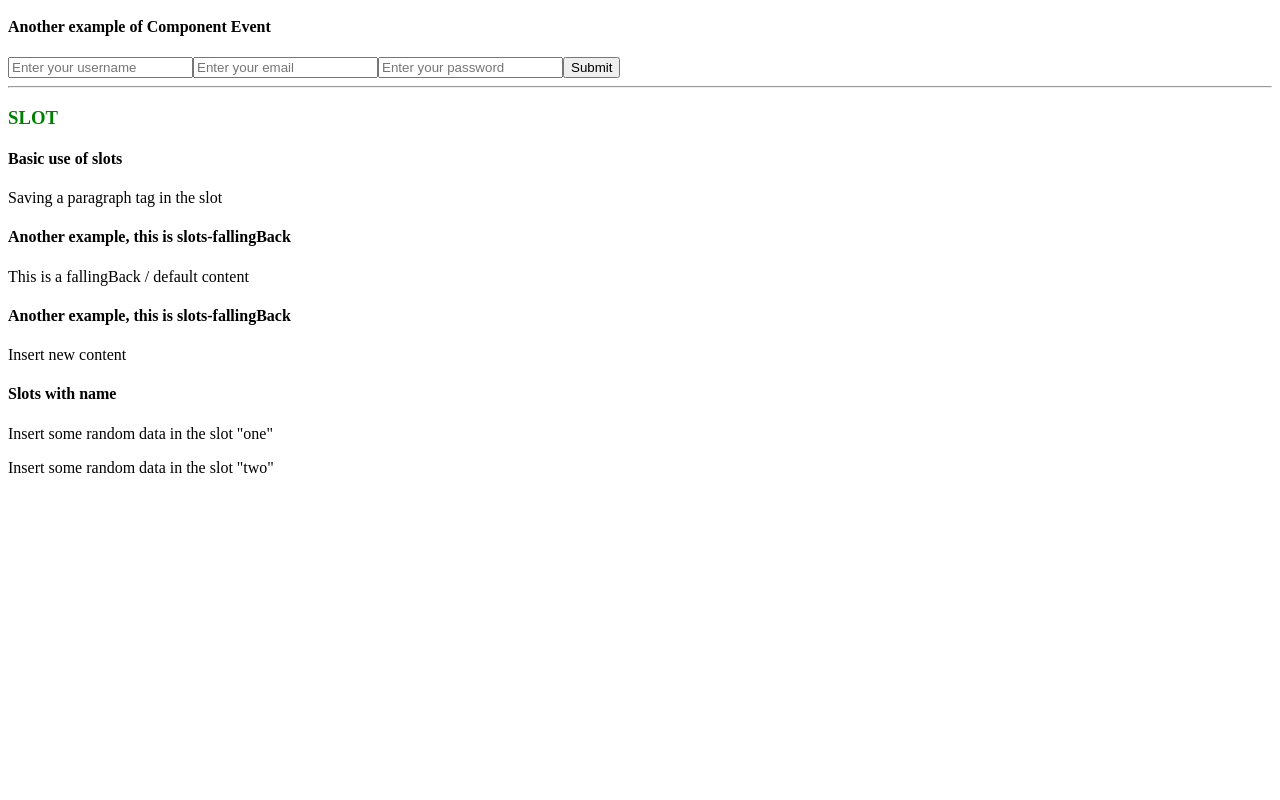
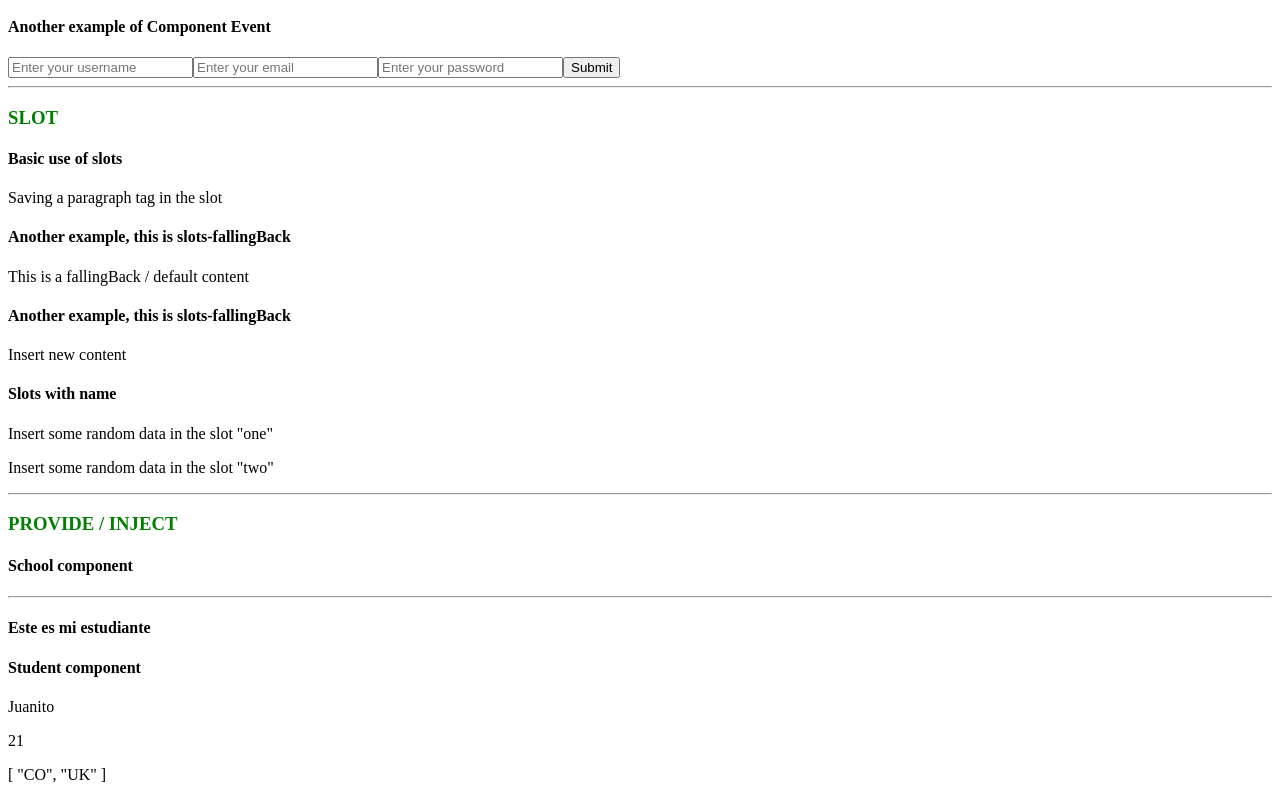
Before and after one commit to jdgonzalez03/learning-vuejs, a Vue app in the folder my-first-app/: page / in a window 1280 px wide. Shown: the part 3950-4750 px from the top of the page. Before the commit the page ends 4443 px from the top, so only its background shows below. Built offline with nearby package versions, Linux system fonts and the light colour scheme.

Commit message:
Provide / Inject method

```diff
--- a/my-first-app/src/App.vue
+++ b/my-first-app/src/App.vue
@@ -1,5 +1,6 @@
 <script setup>
 import { ref } from 'vue'
+import { provide } from 'vue'
 
 import HelloWorld from './components/HelloWorld.vue'
 import TextDynamic from './components/TextDynamic.vue'
@@ -16,6 +17,7 @@ import EventValidation from './components/EventValidation.vue'
 import SlotComponent from './components/SlotComponent.vue'
 import FallBackComponent from './components/FallBackComponent.vue'
 import NamedSlot from './components/NamedSlot.vue'
+import SchoolComponent from './components/SchoolComponent.vue'
 
 const firstName = ref('Daiana')
 const lastName = ref('Campos')
@@ -46,6 +48,10 @@ const formHandler = (username, email, password) => {
   console.log("email: ", email);
   console.log("password: ", password);
 };
+
+provide('studentName', 'Juanito')
+provide('studentAge', 21)
+provide('studentLocation',['CO', 'UK'])
 </script>
 
 <template>
@@ -125,6 +131,11 @@ const formHandler = (username, email, password) => {
 
       </NamedSlot>
     </section>
+    <hr>
+    <section>
+      <h3>Provide / Inject </h3>
+      <SchoolComponent />
+    </section>
   </div>
 </template>
 
--- /dev/null
+++ b/my-first-app/src/components/SchoolComponent.vue
@@ -0,0 +1,12 @@
+<script setup>
+  import StudentComponent from './StudentComponent.vue';
+</script>
+
+<template>
+  <h4>School component</h4>
+  <hr>
+  <h4>
+    Este es mi estudiante
+  </h4>
+  <StudentComponent/>
+</template>
--- /dev/null
+++ b/my-first-app/src/components/StudentComponent.vue
@@ -0,0 +1,15 @@
+<script setup>
+  import { inject } from 'vue';
+
+  const studentName = inject('studentName')
+  const studentAge = inject('studentAge')
+  const studentLocation = inject('studentLocation')
+
+</script>
+
+<template>
+  <h4>Student component</h4>
+  <p>{{studentName}}</p>
+  <p>{{studentAge}}</p>
+  <p>{{studentLocation}}</p>
+</template>
```
Also changed, not shown: my-first-app/src/components/LifeCycleComponent.vue (added).
